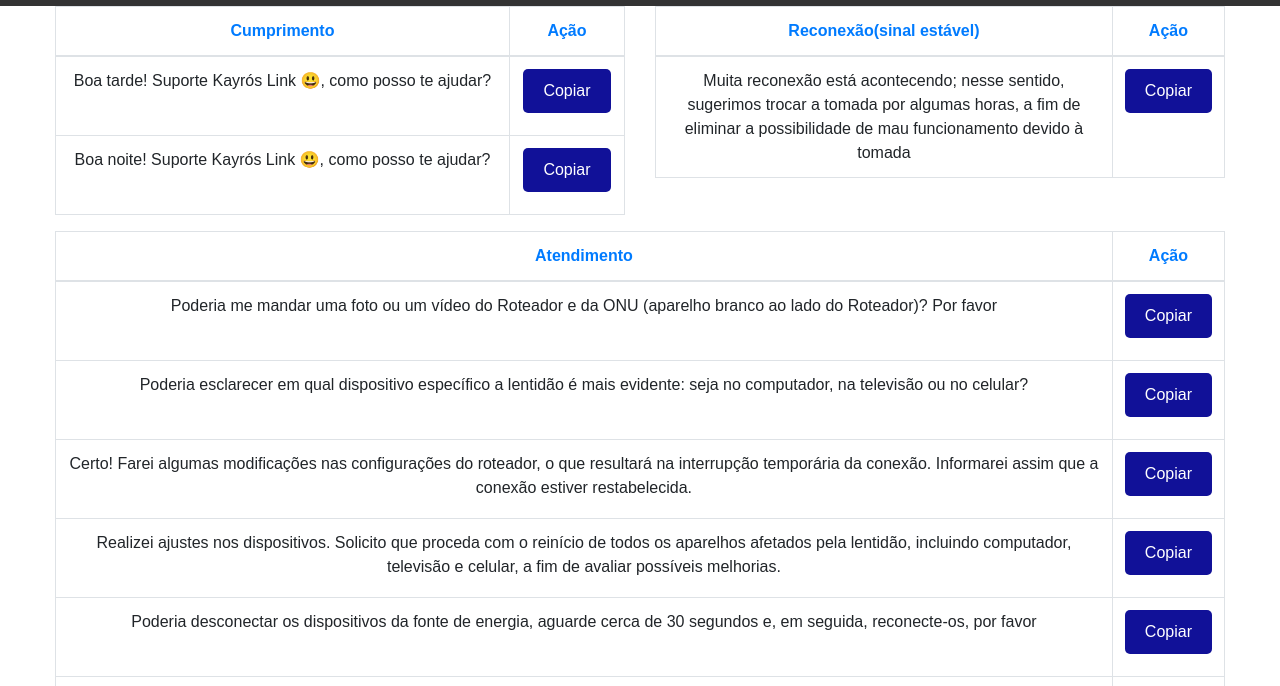
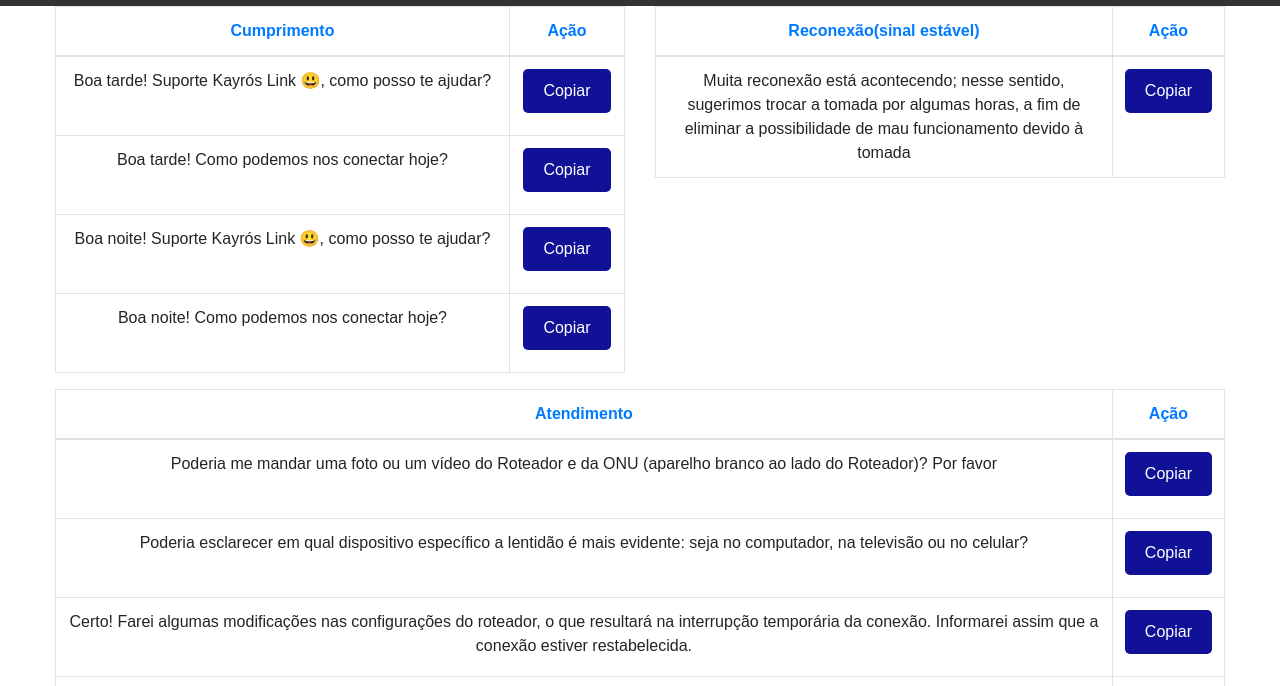
Before and after one commit to joaovitorsilva11/pag_Kayros, a plain HTML site: page noturno.html in a window 1280 px wide. Shown: the part 72-758 px from the top of the page. Drawn offline with nearby package versions, Linux system fonts and the light colour scheme.

Commit message:
alteração de cumprimento

```diff
--- a/noturno.html
+++ b/noturno.html
@@ -125,7 +125,15 @@
               <td><button class="botaoCopiar btn btn-success" onclick="copiarTexto(this, 1)">Copiar</button></td>
             </tr>
             <tr>
+              <td class="textoParaCopiar">Boa tarde! Como podemos nos conectar hoje?</td>
+              <td><button class="botaoCopiar btn btn-success" onclick="copiarTexto(this, 2)">Copiar</button></td>
+            </tr>
+            <tr>
               <td class="textoParaCopiar">Boa noite! Suporte Kayrós Link 😃, como posso te ajudar?</td>
+              <td><button class="botaoCopiar btn btn-success" onclick="copiarTexto(this, 2)">Copiar</button></td>
+            </tr>
+            <tr>
+              <td class="textoParaCopiar">Boa noite! Como podemos nos conectar hoje?</td>
               <td><button class="botaoCopiar btn btn-success" onclick="copiarTexto(this, 2)">Copiar</button></td>
             </tr>
             <!-- Adicione mais linhas conforme necessário -->
```
